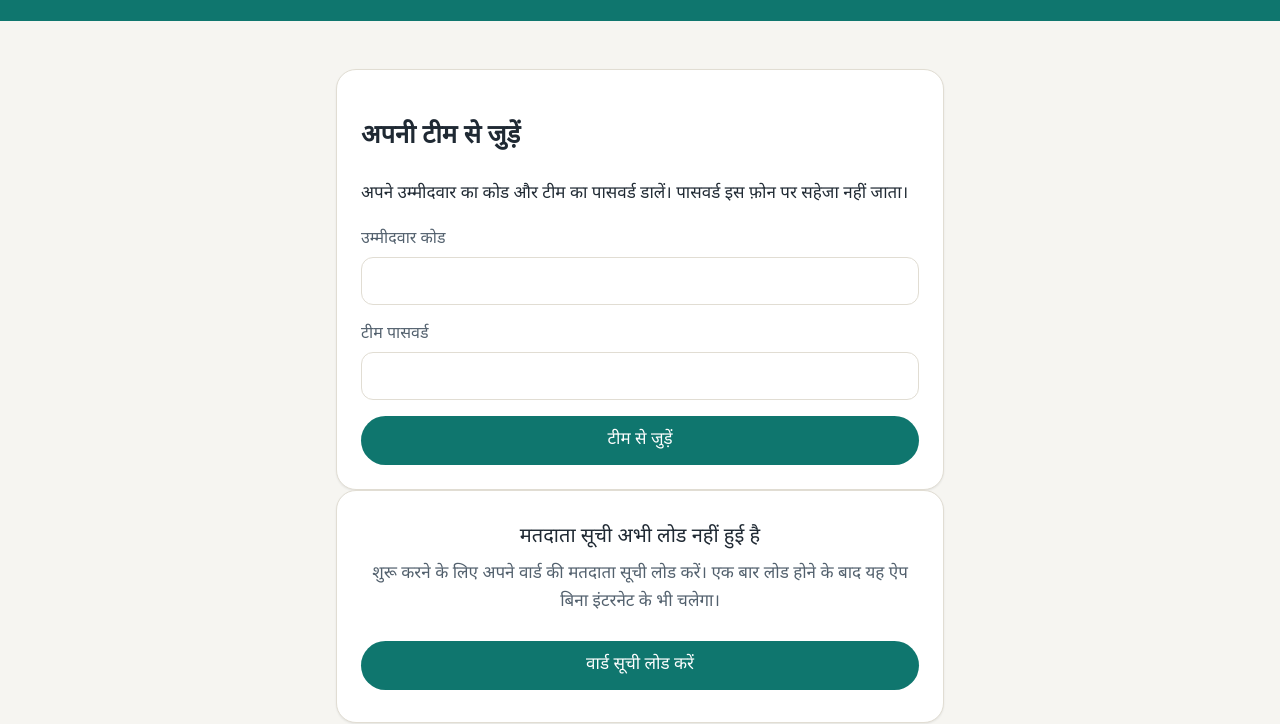
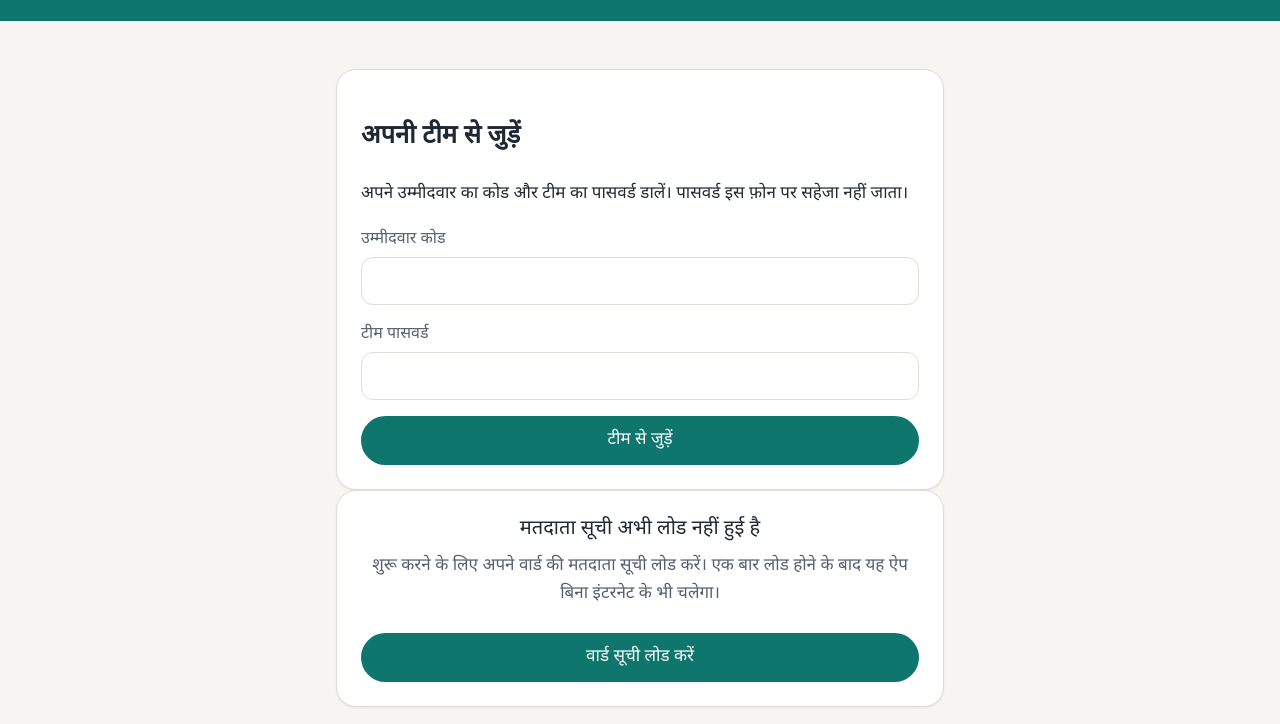
Before and after one commit to snande/panchayat-ward-canvass, a website with bundled scripts: page index.html in a window 1280 px wide. Shown: the part 85-809 px from the top of the page. Built offline with nearby package versions, Linux system fonts and the light colour scheme.

Commit message:
engineer: draft for snande/panchayat-ward-canvass#79
Routed engineer model: claude-opus-5-5.
Refs #79

```diff
--- a/styles.css
+++ b/styles.css
@@ -112,7 +112,7 @@ main {
   border: 1px solid var(--color-border);
   border-radius: var(--radius-lg);
   box-shadow: var(--shadow-card);
-  padding: var(--space-6) var(--space-5);
+  padding: var(--space-5);
   text-align: center;
 }
 
@@ -125,8 +125,14 @@ main {
 }
 
 .empty-state p {
-  margin: 0 0 var(--space-5);
+  margin: 0;
   color: var(--color-text-muted);
+}
+
+/* The gap belongs to the action, so a card whose action is still hidden
+   ends right under its body text. */
+.empty-state .btn-primary {
+  margin-top: var(--space-5);
 }
 
 .btn-primary {
```
